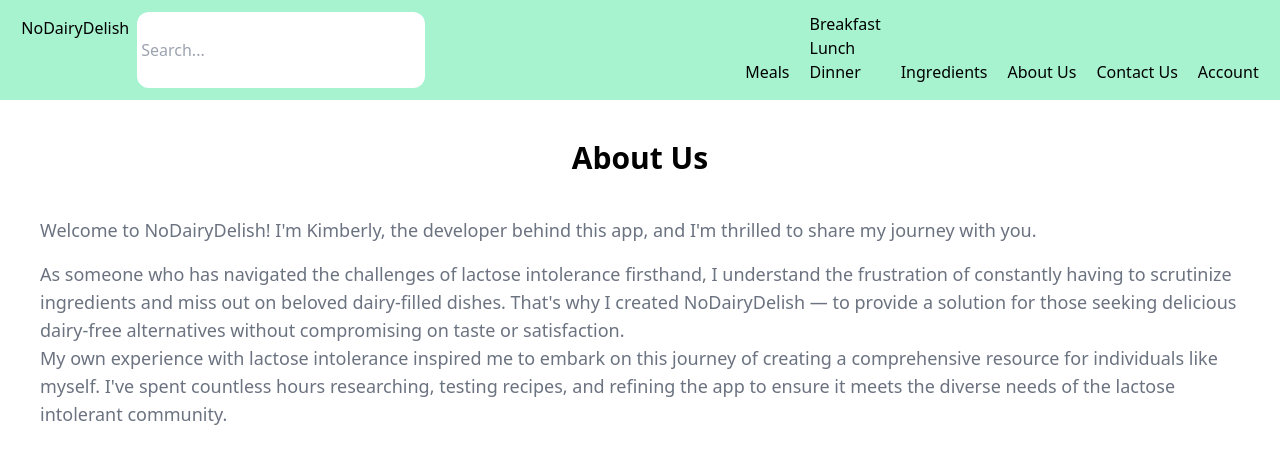
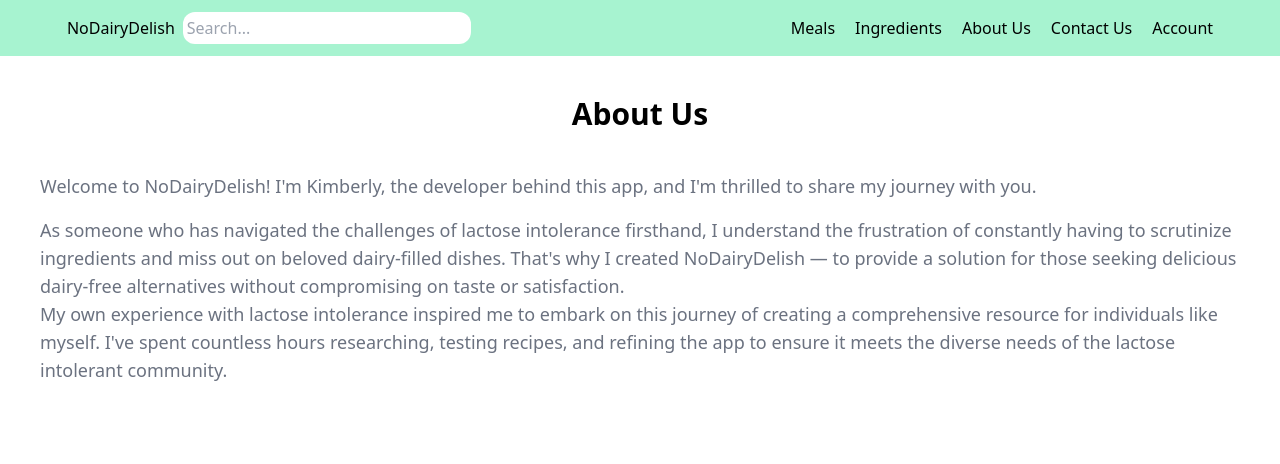
Before and after one commit to kimbencinas/no-dairy-delish, a React (Create React App) app: page /about in a window 1280 px wide. Shown: the top 464 px of the page. Built offline with nearby package versions, Linux system fonts and the light colour scheme.

Commit message:
Created dropdown menu for meals section on navbar

```diff
--- a/src/Components/Navbar.jsx
+++ b/src/Components/Navbar.jsx
@@ -3,6 +3,10 @@ import { Link } from 'react-router-dom';
 
 function Navbar() {
   const [isOpen, setIsOpen] = useState(false);
+
+  const toggleDropdown = () => {
+    setIsOpen(!isOpen);
+  };
 
   return (
   <div className="flex flex-row bg-emerald-200 p-3 justify-center gap-80">
@@ -15,12 +19,16 @@ function Navbar() {
         />
       </div>
       <div className="flex flex-row gap-5 items-end mb-1">
-        <Link to="/meals">Meals</Link>
-        <ul>
-          <DropdownItem text="Breakfast" to="/breakfast"></DropdownItem>
-          <DropdownItem text="Lunch" to="/lunch"></DropdownItem>
-          <DropdownItem text="Dinner" to="/dinner"></DropdownItem>
+        <button onClick={toggleDropdown} className="">
+          Meals
+        </button>
+        {isOpen && (
+          <ul className="absolute top-10 py-3 px-6 bg-gray-100">
+            <DropdownItem text="Breakfast" to="/breakfast"></DropdownItem>
+            <DropdownItem text="Lunch" to="/lunch"></DropdownItem>
+            <DropdownItem text="Dinner" to="/dinner"></DropdownItem>
         </ul>
+        )}
         <Link to="/ingredients">Ingredients</Link>
         <Link to="/about">About Us</Link>
         <Link to="/contact">Contact Us</Link>
```
